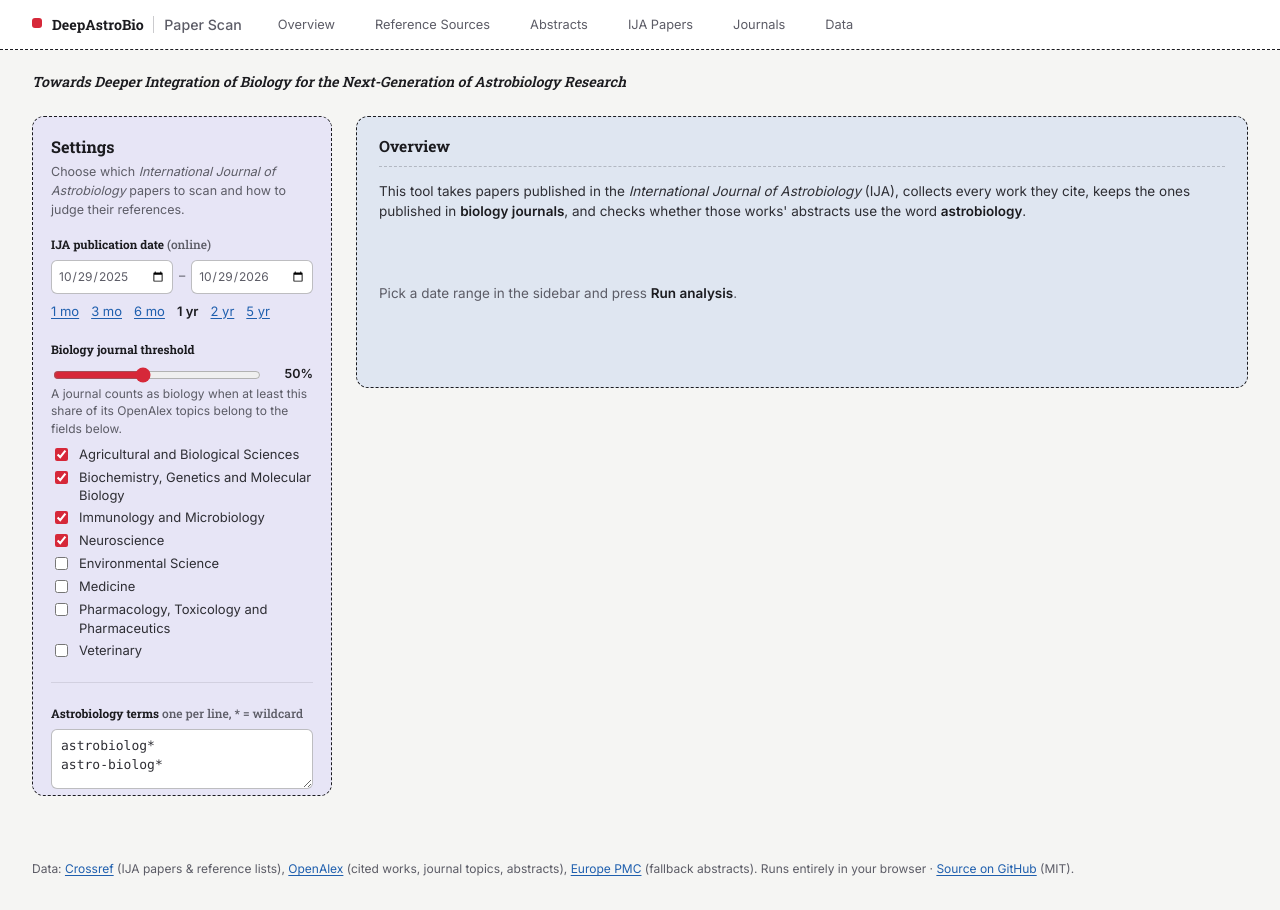
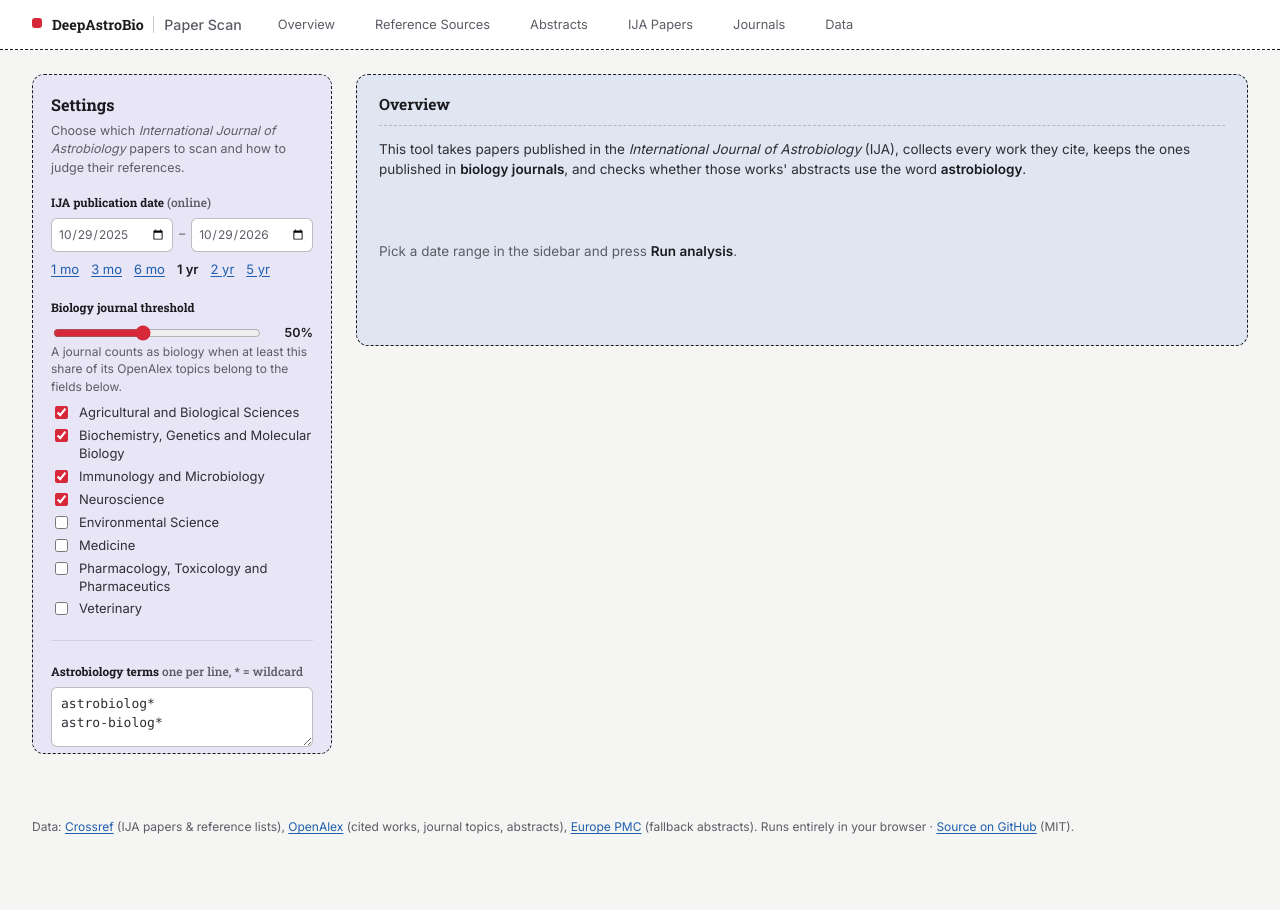
Before and after one commit to DeepAstroBio/astrobio-paper-scan, a plain HTML site: page index.html in a window 1280 px wide. After the commit the page ends 868 px from the top, so only its background shows below. Drawn offline with Linux system fonts and the light colour scheme.

Commit message:
Remove project tagline from page and README
Co-Authored-By: Claude Opus 5.5 <noreply@anthropic.com>

```diff
--- a/index.html
+++ b/index.html
@@ -4,7 +4,7 @@
 <meta charset="utf-8">
 <meta name="viewport" content="width=device-width, initial-scale=1">
 <title>DeepAstroBio · Paper Scan</title>
-<meta name="description" content="DeepAstroBio: Towards Deeper Integration of Biology for the Next-Generation of Astrobiology Research. Paper Scan finds which biology papers cited by the International Journal of Astrobiology mention astrobiology.">
+<meta name="description" content="DeepAstroBio Paper Scan finds which biology papers cited by the International Journal of Astrobiology mention astrobiology.">
 <link rel="preconnect" href="https://fonts.googleapis.com">
 <link rel="preconnect" href="https://fonts.gstatic.com" crossorigin>
 <link href="https://fonts.googleapis.com/css2?family=Inter:wght@400;500;600&family=Roboto+Slab:wght@500;600;700&display=swap" rel="stylesheet">
@@ -293,9 +293,6 @@ mark { background: color-mix(in srgb, var(--s-strong) 18%, transparent); }
 .daterow input { font-size: 12px; padding: 6px 6px; }
 footer { font-size: 12px; }
 .masthead .site .tool { font-family: "Inter", -apple-system, sans-serif; font-weight: 500; color: var(--muted); margin-left: 6px; padding-left: 10px; border-left: 1px solid var(--line); }
-.hero { max-width: 1320px; margin: 0 auto; padding: 22px 32px 0; }
-.hero .tagline-main { margin: 0; font: italic 600 1.05em/1.4 "Roboto Slab", Georgia, serif; color: var(--ink); }
-@media (max-width: 960px) { .hero { padding: 18px 16px 0; } }
 </style>
 </head>
 <body>
@@ -313,9 +310,6 @@ footer { font-size: 12px; }
   </nav>
 </header>
 
-<div class="hero">
-  <p class="tagline-main">Towards Deeper Integration of Biology for the Next-Generation of Astrobiology Research</p>
-</div>
 <div class="layout" id="top">
   <aside>
     <h3>Settings</h3>
```
Also changed, not shown: 1 other file.
